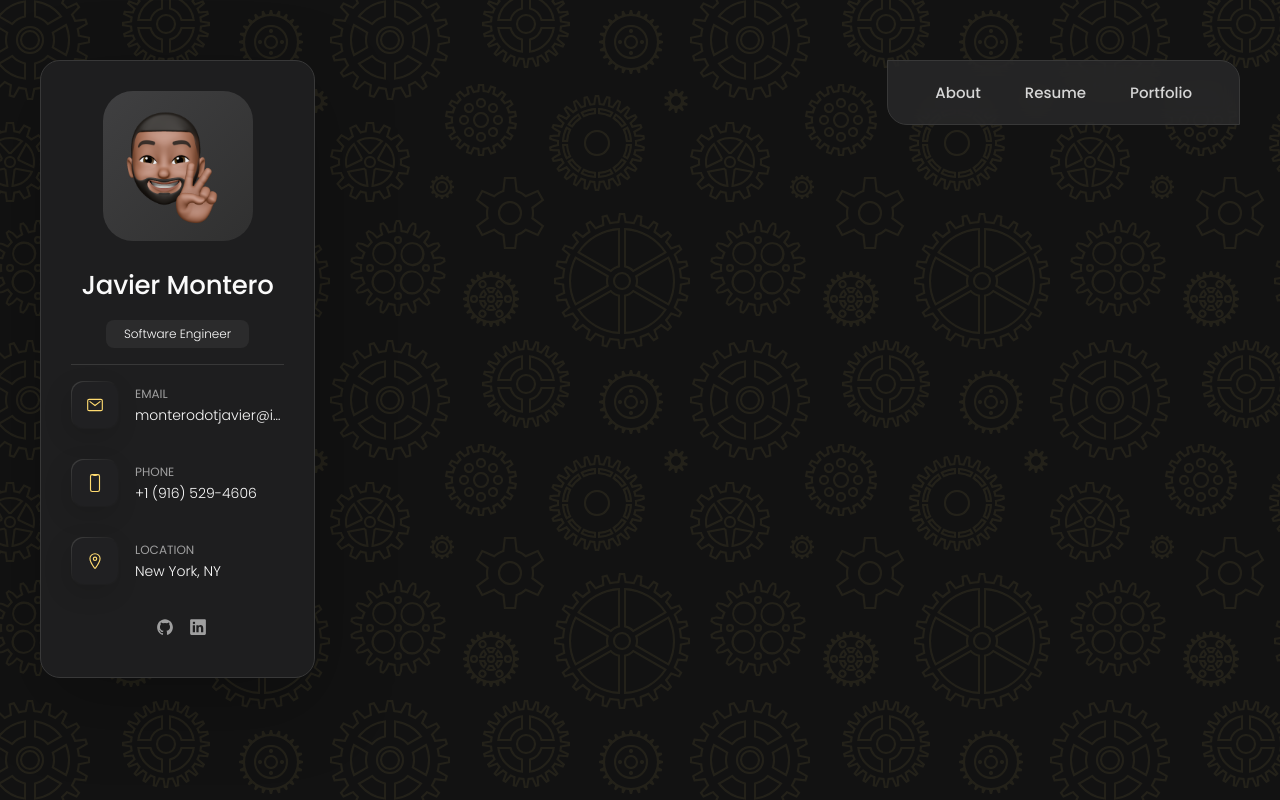
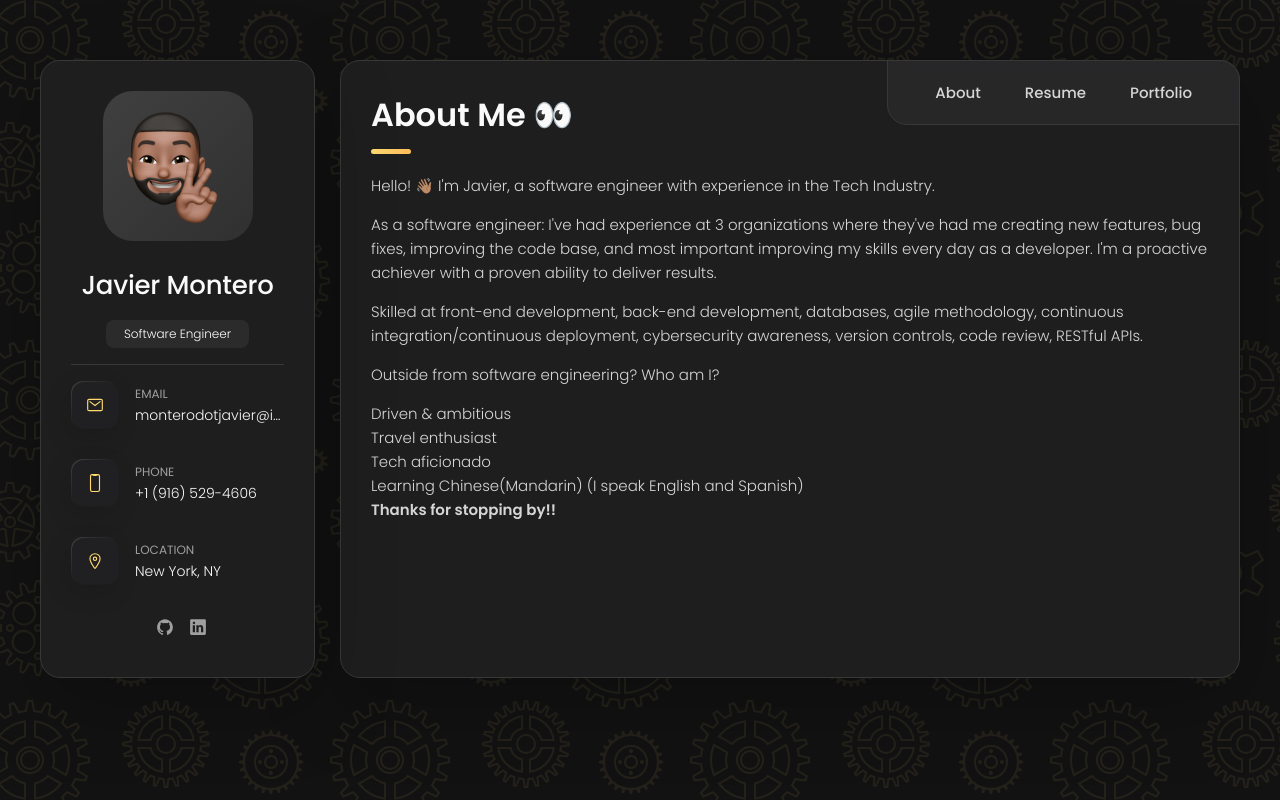
Before and after one commit to monterojavier/javiermontero, a React (Create React App) app: page / in a window 1280 px wide. Built offline with nearby package versions, Linux system fonts and the light colour scheme.

Commit message:
removed npm i from workflow

```diff
--- a/package.json
+++ b/package.json
@@ -6,7 +6,6 @@
   "dependencies": {
     "@ionic/react": "^7.7.3",
     "@testing-library/jest-dom": "^5.16.5",
-    "@testing-library/react": "^13.4.0",
     "@testing-library/user-event": "^13.5.0",
     "react": "^18.2.0",
     "react-dom": "^18.2.0",
@@ -40,6 +39,7 @@
   },
   "devDependencies": {
     "@babel/plugin-proposal-private-property-in-object": "^7.21.11",
+    "@testing-library/react": "^16.0.1",
     "@trivago/prettier-plugin-sort-imports": "^4.3.0",
     "jest-watch-typeahead": "^0.6.5",
     "react-router-dom": "^6.26.2"
--- a/src/App.jsx
+++ b/src/App.jsx
@@ -1,4 +1,4 @@
-import React, { useEffect } from 'react'
+import { useEffect } from 'react'
 import { BrowserRouter, Routes, Route } from 'react-router-dom'
 
 import { Navbar, Sidebar, About, Resume, Portfolio } from './components'
@@ -26,19 +26,18 @@ function App() {
     }
   })
   return (
-    <>
     <BrowserRouter>
       <Sidebar />
       <div className='main-content'>
         <Navbar />
         <Routes>
+          <Route exact path='/' element={<About />} />
           <Route path='about' element={<About />} />
           <Route path='resume' element={<Resume />} />
           <Route path='portfolio' element={<Portfolio />} />
         </Routes>
       </div>
     </BrowserRouter>
-    </>
   )
 }
 
--- a/src/components/About/About.jsx
+++ b/src/components/About/About.jsx
@@ -1,5 +1,3 @@
-import React from 'react'
-
 import './About.css'
 
 export default function About() {
--- a/src/components/Portfolio/Portfolio.jsx
+++ b/src/components/Portfolio/Portfolio.jsx
@@ -1,4 +1,3 @@
-import React from 'react'
 import { IoEyeOutline } from 'react-icons/io5'
 
 import projects from '../../import/projectList'
--- a/src/components/Resume/Education.jsx
+++ b/src/components/Resume/Education.jsx
@@ -1,4 +1,4 @@
-import React from 'react'
+
 import { IoSchoolOutline } from 'react-icons/io5'
 
 import education from '../../import/educationList'
--- a/src/components/Resume/Experience.jsx
+++ b/src/components/Resume/Experience.jsx
@@ -1,4 +1,3 @@
-import React from 'react'
 import { IoBookOutline } from 'react-icons/io5'
 
 import experience from '../../import/experienceList'
--- a/src/components/Resume/Resume.jsx
+++ b/src/components/Resume/Resume.jsx
@@ -1,5 +1,3 @@
-import React from 'react'
-
 import Experience from './Experience'
 import Education from './Education'
 
--- a/src/components/Sidebar/Sidebar.jsx
+++ b/src/components/Sidebar/Sidebar.jsx
@@ -1,4 +1,4 @@
-import React, { useEffect, useRef, useCallback, useState } from 'react'
+import { useEffect, useRef, useCallback, useState } from 'react'
 
 import {
   IoPhonePortraitOutline,
```
Also changed, not shown: 1 other file (tests, documents, lock files or other folders). Lines whose indentation alone changed are shown as unchanged.
